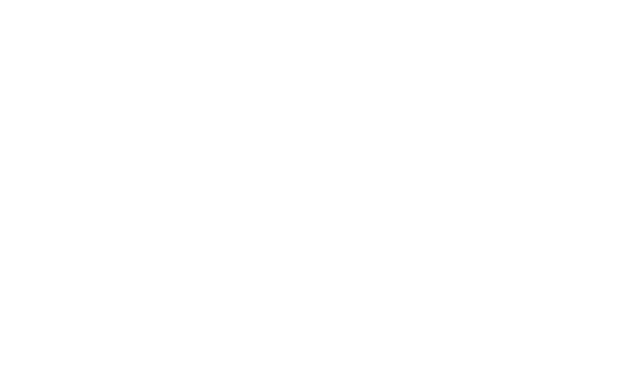
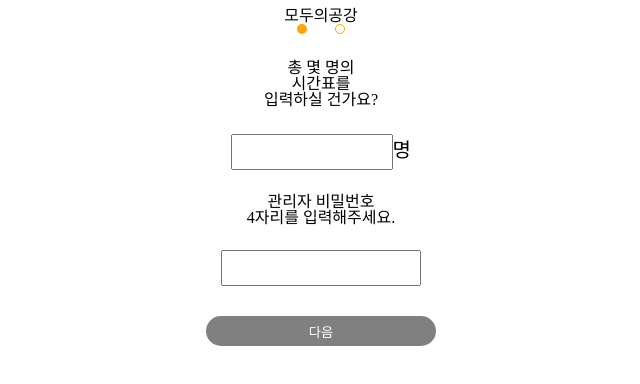
Before and after one commit to Yang-Min-Seok/client, a React (Create React App) app: page /teams in a window 1280 px wide. Before the commit this address had no page. Shown: the top 384 px of the page, without its empty margins (319-959 px from the left). Built offline with nearby package versions, Linux system fonts and the light colour scheme.

Commit message:
second page framing

```diff
--- a/src/App.js
+++ b/src/App.js
@@ -1,5 +1,6 @@
 import { BrowserRouter as Router, Routes, Route } from 'react-router-dom';
 import Landing from "./pages/landing";
+import Teams from "./pages/teams";
 
 function App() {
   return (
@@ -7,6 +8,7 @@ function App() {
       <Router>
         <Routes>
           <Route path={`/`} element={<Landing />}></Route>
+          <Route path={`/teams`} element={<Teams />}></Route>
         </Routes>
       </Router>
     </div>
--- /dev/null
+++ b/src/pages/teams/body.jsx
@@ -0,0 +1,61 @@
+import { BodyDiv, Progress, PplCntBox, PplIntro, PwIntro } from "./style";
+
+function Body () {
+    const handleSubmit = (event) => {
+
+    }
+
+    const onChange = (event) => {
+
+    }
+
+    return (
+        <BodyDiv>
+
+            <Progress>
+                <div></div>
+                <div></div>
+            </Progress>
+
+            <PplIntro>
+                총 몇 명의<br />
+                시간표를<br />
+                입력하실 건가요?
+            </PplIntro>
+
+            <form onSubmit={handleSubmit}>
+
+                <PplCntBox>
+                    <input
+                        type="number"
+                        name="pplcnt"
+                        onChange={onChange}
+                    >
+                    </input>명
+                </PplCntBox>
+
+                <PwIntro>
+                    관리자 비밀번호<br />
+                    4자리를 입력해주세요.
+                </PwIntro>
+
+
+                <input
+                type="password"
+                name="pw"
+                onChange={onChange}
+                ></input>
+
+
+                <button
+                type="submit"
+                onSubmit={handleSubmit}
+                >다음</button>
+
+            </form>
+
+        </BodyDiv>
+    )
+}
+
+export default Body;
--- /dev/null
+++ b/src/pages/teams/index.jsx
@@ -0,0 +1,16 @@
+import Wrapper from "../../styles/global/wrap";
+import Body from "./body";
+import Header from "../../styles/global/header";
+
+function Teams () {
+
+    return (
+        <Wrapper>
+            <Header>모두의공강</Header>
+            <Body></Body>
+        </Wrapper>
+    )
+
+}
+
+export default Teams;
--- /dev/null
+++ b/src/pages/teams/style.jsx
@@ -0,0 +1,77 @@
+import styled from "styled-components";
+
+export const BodyDiv = styled.div`
+    form{
+
+    }
+
+    // pw input
+    form input:nth-child(3){
+        display:block;
+        width: 25%;
+        height: 30px;
+        margin: 0 auto;
+        margin-bottom: 30px;
+    }
+
+    // next btn
+    form button:nth-child(4){
+        display: block;
+        width:30%;
+        height:30px;
+        margin: 0 auto;
+        border-radius: 20px;
+        color:#fff;
+        background-color: gray;
+        border: none;
+    }
+`
+export const Progress = styled.div`
+
+    display: flex;
+    width:10%;
+    margin: 0 auto;
+    justify-content: space-around;
+
+    div:nth-child(1){
+        width:10px;
+        height:10px;
+        background-color: orange;
+        border-radius: 5px;
+    }
+    div:nth-child(2){
+        width:10px;
+        height:10px;
+        background-color: #fff;
+        border: 1px solid orange;
+        box-sizing: border-box;
+        border-radius: 5px;
+    }
+`
+export const PplCntBox = styled.div`
+    width:50%;
+    margin: 0 auto;
+    font-size: 20px;
+    text-align: center;
+
+    input{
+        height:30px;
+        width:40%;
+    }
+`
+
+export const PplIntro = styled.div`
+    display: flex;
+    flex-direction: column;
+    justify-content: center;
+    text-align: center;
+    height:100px;
+`
+
+export const PwIntro = styled.div`
+    display: flex;
+    flex-direction: column;
+    justify-content: center;
+    text-align: center;
+    height:80px;
+`
--- /dev/null
+++ b/src/styles/global/header.jsx
@@ -0,0 +1,7 @@
+import styled from "styled-components";
+
+const Header = styled.div`
+    text-align: center;
+`
+
+export default Header;
```
